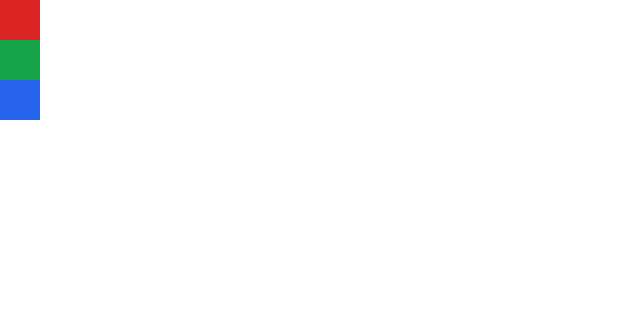
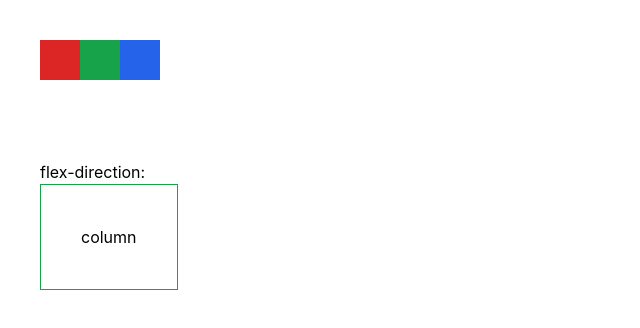
Before and after one commit to Forellko/examples, a React (Create React App) app: page / in a window 1280 px wide. Shown: the top 328 px of the page, without its empty margins (0-640 px from the left). Built offline with nearby package versions, Linux system fonts and the light colour scheme.

Commit message:
Add flex direction

```diff
--- a/src/examples/Flex/Flex.tsx
+++ b/src/examples/Flex/Flex.tsx
@@ -1,12 +1,30 @@
+import { useState } from 'react';
 import './style.css';
 
 function Flex() {
+  const [direction, setDirection] = useState('');
+
   return (
-    <div>
-      <div className="bg-red-600 w-10 h-10"></div>
-      <div className="bg-green-600 w-10 h-10"></div>
-      <div className="bg-blue-600 w-10 h-10"></div>
-    </div>
+    <>
+      <div className={`flex w-[100%] p-10 ${direction}`}>
+        <div className="bg-red-600 w-10 h-10"></div>
+        <div className="bg-green-600 w-10 h-10"></div>
+        <div className="bg-blue-600 w-10 h-10"></div>
+      </div>
+      <div className="flex justify-between">
+        <div className="p-10">
+          <div>flex-direction:</div>
+          <button
+            className="p-10 border border-solid border-1 border-green-600"
+            onClick={() =>
+              setDirection(direction === 'flex-row' ? 'flex-col' : 'flex-row')
+            }
+          >
+            {direction === 'flex-row' ? 'row' : 'column'}
+          </button>
+        </div>
+      </div>
+    </>
   );
 }
 
```
